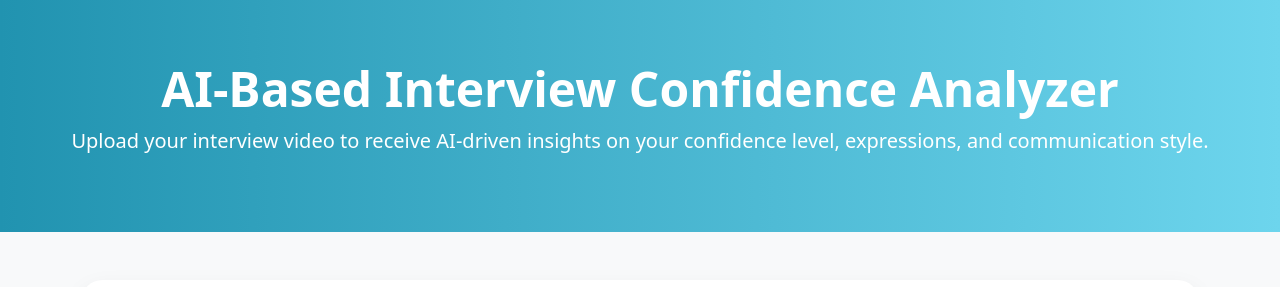
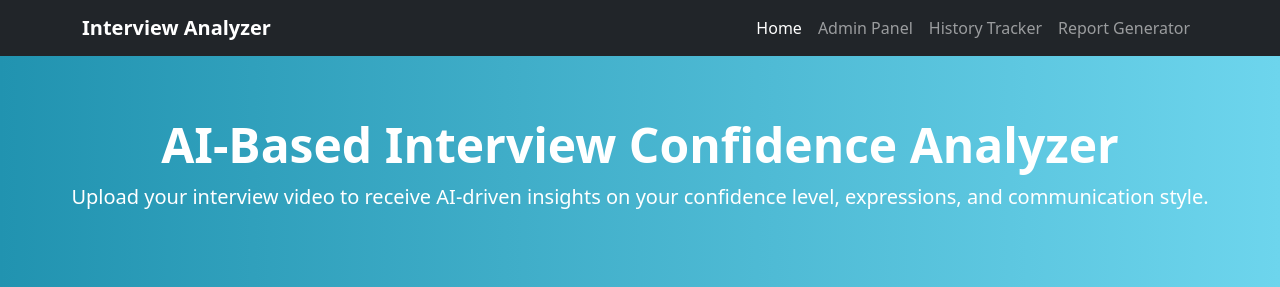
Before and after one commit to inbhatt/AI-based-Interview-Analyzer, a Django app: page / in a window 1280 px wide. Shown: the top 287 px of the page. Run offline with Django 5.2, Linux system fonts and the light colour scheme; parts of the project's set-up code (start-up, migrations or seed data) failed here and were passed over.

Commit message:
Added navbar navigation to home page

```diff
--- a/backend/templates/home.html
+++ b/backend/templates/home.html
@@ -39,6 +39,27 @@
     </style>
 </head>
 <body>
+
+
+<!-- 🔹 Navigation Bar -->
+<nav class="navbar navbar-expand-lg navbar-dark bg-dark">
+  <div class="container">
+    <a class="navbar-brand fw-bold" href="index.html">Interview Analyzer</a>
+    <button class="navbar-toggler" type="button" data-bs-toggle="collapse" data-bs-target="#navbarNav">
+      <span class="navbar-toggler-icon"></span>
+    </button>
+    <div class="collapse navbar-collapse" id="navbarNav">
+      <ul class="navbar-nav ms-auto">
+        <li class="nav-item"><a class="nav-link active" href="index.html">Home</a></li>
+        <li class="nav-item"><a class="nav-link" href="admin.html">Admin Panel</a></li>
+        <li class="nav-item"><a class="nav-link" href="history.html">History Tracker</a></li>
+        <li class="nav-item"><a class="nav-link" href="report.html">Report Generator</a></li>
+      </ul>
+    </div>
+  </div>
+</nav>
+<!-- 🔹 End Navigation Bar -->
+
 
 <div class="header">
     <h1 class="display-5 fw-bold">AI-Based Interview Confidence Analyzer</h1>
```
